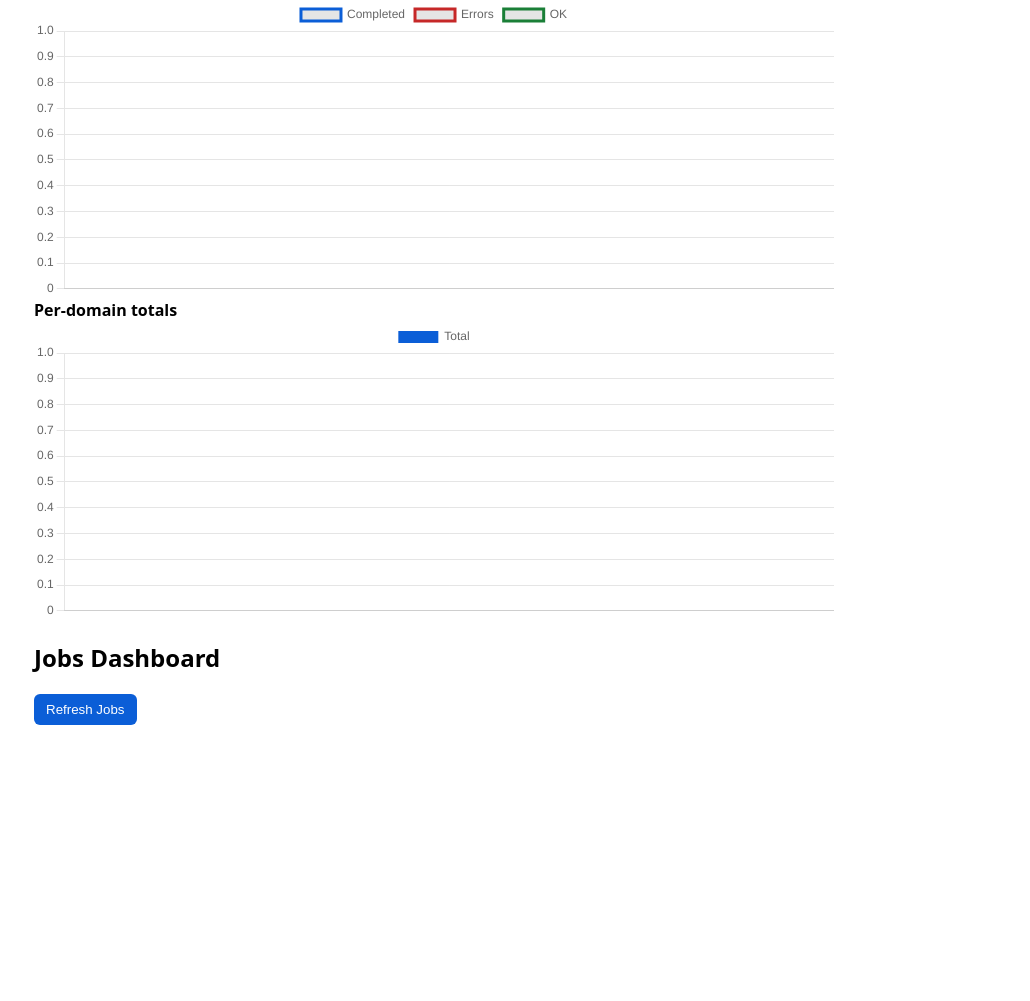
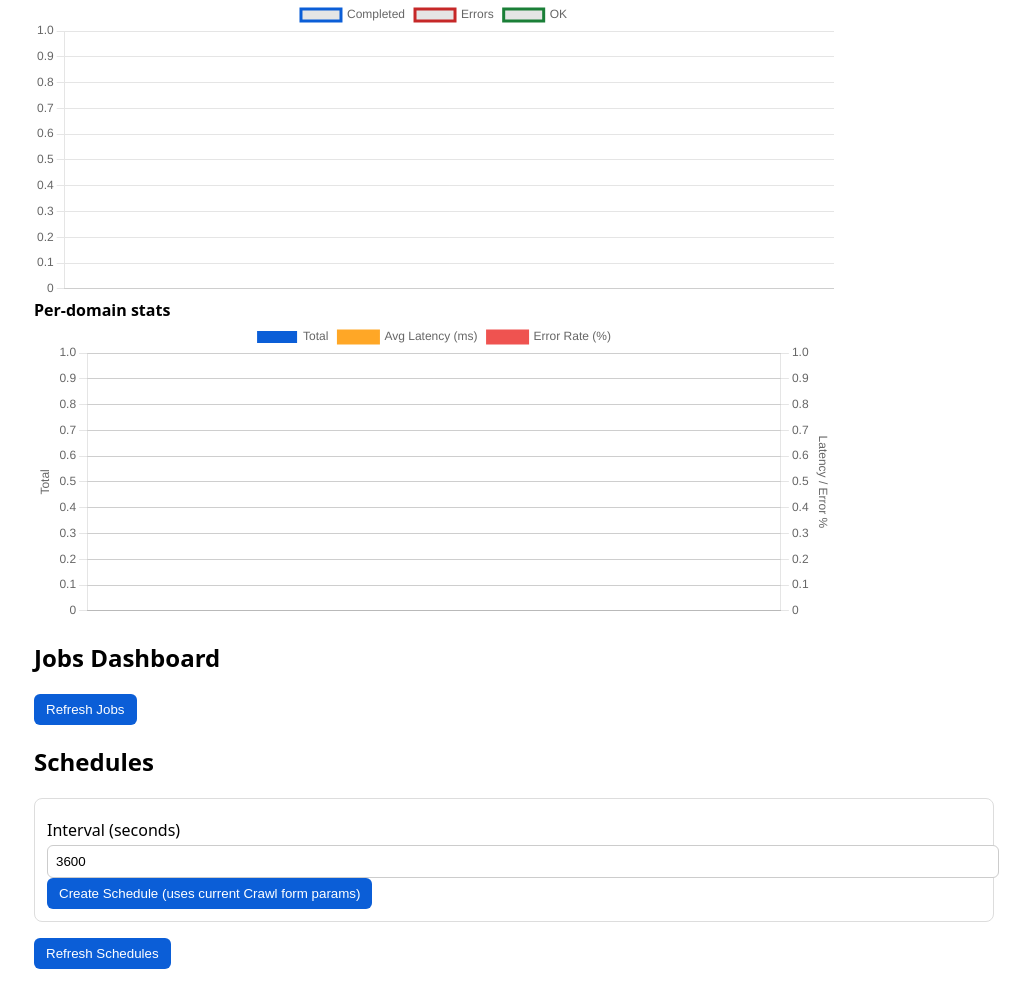
Before and after one commit to foxcube3/AI-Crawler, a FastAPI app: page /ui in a window 1280 px wide. Shown: the part 2626-3627 px from the top of the page, without its empty margins (126-1156 px from the left). Before the commit the page ends 3351 px from the top, so only its background shows below. Run offline with FastAPI, Linux system fonts and the light colour scheme; data that the repository does not hold is empty.

Commit message:
feat: add schedule management with persistence and UI integration
Co-authored-by: Genie <genie@cosine.sh>

```diff
--- a/server.py
+++ b/server.py
@@ -9,6 +9,78 @@ import threading
 from typing import Optional, List, Dict
 
 from ai_crawler import crawl, build_vector_index, ask_question, generate_html_report_jinja, CrawlResult, compute_domain_stats
+
+# Schedules persistence helpers
+def _schedules_file(output_dir: Optional[str] = None) -> str:
+    out = output_dir or "data"
+    try:
+        os.makedirs(out, exist_ok=True)
+    except Exception:
+        pass
+    return os.path.join(out, "schedules.json")
+
+def _serialize_schedule(schedule_id: str, sched: Dict) -> Dict:
+    return {
+        "schedule_id": schedule_id,
+        "interval_seconds": sched.get("interval", 0),
+        "params": sched.get("params").dict() if hasattr(sched.get("params"), "dict") else sched.get("params"),
+        "output_dir": (sched.get("params").output_dir if hasattr(sched.get("params"), "output_dir") else sched.get("output_dir", "data")),
+        "created_at": sched.get("created_at", time.time()),
+        "active": True,
+    }
+
+def _save_schedules():
+    # Persist all schedules to the default "data" dir and to each schedule's output_dir for redundancy
+    items = []
+    for sid, s in SCHEDULES.items():
+        try:
+            items.append(_serialize_schedule(sid, s))
+        except Exception:
+            continue
+    # Default write
+    try:
+        with open(_schedules_file("data"), "w", encoding="utf-8") as f:
+            json.dump({"schedules": items}, f, ensure_ascii=False, indent=2)
+    except Exception:
+        pass
+    # Per-output-dir write
+    by_outdir: Dict[str, List[Dict]] = {}
+    for it in items:
+        od = it.get("output_dir") or "data"
+        by_outdir.setdefault(od, []).append(it)
+    for od, lst in by_outdir.items():
+        try:
+            with open(_schedules_file(od), "w", encoding="utf-8") as f:
+                json.dump({"schedules": lst}, f, ensure_ascii=False, indent=2)
+        except Exception:
+            continue
+
+def _load_schedules_from_disk():
+    # Load schedules from default "data/schedules.json"
+    path = _schedules_file("data")
+    if not os.path.exists(path):
+        return
+    try:
+        with open(path, "r", encoding="utf-8") as f:
+            data = json.load(f)
+        for it in (data.get("schedules") or []):
+            try:
+                sid = it.get("schedule_id") or str(time.time())
+                if sid in SCHEDULES:
+                    continue
+                # Recreate CrawlRequest from dict
+                params_dict = it.get("params") or {}
+                # Minimal recreation; validation handled by Pydantic
+                params = CrawlRequest(**params_dict)
+                cancel = {"value": False}
+                SCHEDULES[sid] = {"interval": int(it.get("interval_seconds", 0)), "params": params, "cancel": cancel, "created_at": it.get("created_at", time.time())}
+                t = threading.Thread(target=_schedule_loop, args=(sid,), daemon=True)
+                SCHEDULES[sid]["thread"] = t
+                t.start()
+            except Exception:
+                continue
+    except Exception:
+        pass
 
 # Jinja2 environment for minimal frontend
 try:
@@ -558,17 +630,28 @@ def _schedule_loop(schedule_id: str):
 def create_schedule(req: ScheduleRequest):
     schedule_id = str(uuid4())
     cancel = {"value": False}
-    SCHEDULES[schedule_id] = {"interval": req.interval_seconds, "params": req.params, "cancel": cancel}
+    SCHEDULES[schedule_id] = {"interval": req.interval_seconds, "params": req.params, "cancel": cancel, "created_at": time.time()}
     t = threading.Thread(target=_schedule_loop, args=(schedule_id,), daemon=True)
     SCHEDULES[schedule_id]["thread"] = t
     t.start()
+    _save_schedules()
     return {"schedule_id": schedule_id}
 
 @app.get("/schedules")
-def list_schedules():
+def list_schedules(output_dir: str = "data"):
+    # Combine in-memory schedules with persisted ones if any
     items = []
     for sid, s in SCHEDULES.items():
-        items.append({"schedule_id": sid, "interval_seconds": s["interval"], "params": s["params"].dict()})
+        items.append({"schedule_id": sid, "interval_seconds": s["interval"], "params": s["params"].dict(), "created_at": s.get("created_at", time.time())})
+    # Read persisted file (optional)
+    try:
+        with open(_schedules_file(output_dir), "r", encoding="utf-8") as f:
+            data = json.load(f)
+        for it in (data.get("schedules") or []):
+            if not any(x["schedule_id"] == it.get("schedule_id") for x in items):
+                items.append(it)
+    except Exception:
+        pass
     return {"schedules": items}
 
 @app.delete("/schedules/{schedule_id}")
@@ -577,7 +660,19 @@ def delete_schedule(schedule_id: str):
     if not s:
         return {"error": f"schedule not found: {schedule_id}"}
     s["cancel"]["value"] = True
+    # Remove from in-memory store and persist update
+    try:
+        del SCHEDULES[schedule_id]
+    except Exception:
+        pass
+    _save_schedules()
     return {"schedule_id": schedule_id, "cancelled": True}
+
+# Load schedules on startup (best-effort)
+try:
+    _load_schedules_from_disk()
+except Exception:
+    pass
 
 if __name__ == "__main__":
     uvicorn.run(app, host="0.0.0.0", port=int(os.getenv("PORT", "8000")))
```
Also changed, not shown: templates/ui.html (+74 -20 lines).
